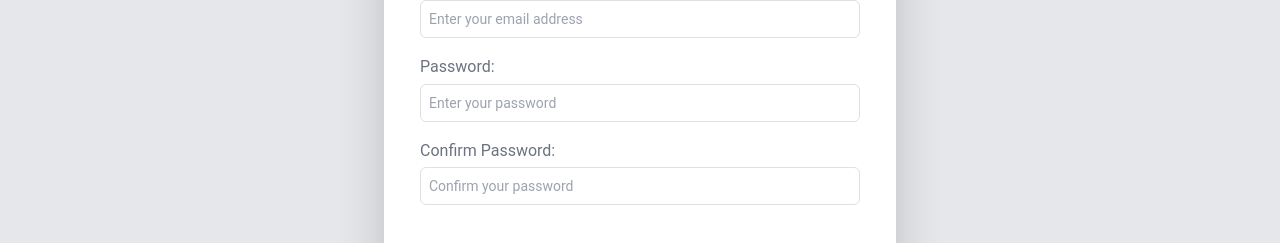
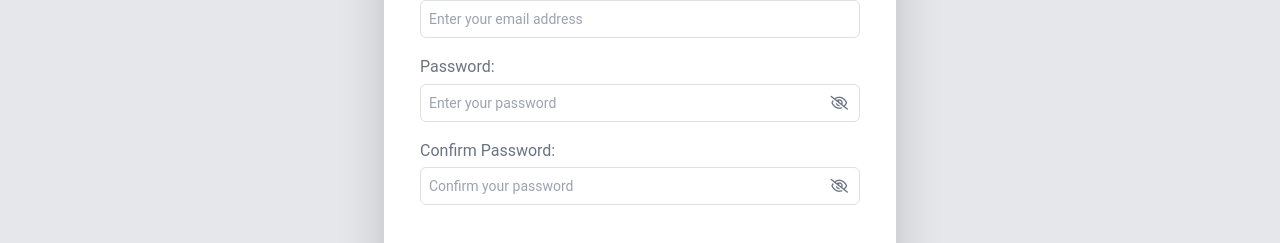
Before and after one commit to Germanium-Morina/TO-DO-LIST-APP, a React (Create React App) app in the folder front-end/: page /register in a window 1280 px wide. Shown: the part 395-638 px from the top of the page. Built offline with nearby package versions, Linux system fonts and the light colour scheme.

Commit message:
fixing log in register show password

```diff
--- a/front-end/src/Components/Auth/Login.js
+++ b/front-end/src/Components/Auth/Login.js
@@ -8,6 +8,7 @@ function Login() {
   })
   const [errors, setErrors] = useState({});
   const [isSubmitted, setIsSubmitted] = useState(false);
+  const [showPassword, setShowPassword] = useState(false);
   const navigate = useNavigate();
   const handleChange = (e) => {
     const { name, value } = e.target;
@@ -60,11 +61,14 @@ function Login() {
       navigate('/');
     }
   };
+  const togglePasswordVisibility = () => {
+    setShowPassword((prevState) => !prevState);
+  };
   return (
     <div className='flex justify-center items-center w-full h-full mt-14 '>
       <div className='flex flex-col bg-white md:pl-6 md:pr-6 pl-3 pr-4 pt-4 rounded-lg xl:w-2/5 lg:w-2/4 md:w-3/5 sm:w-3/4 mobile:w-4/5 w-full shadow-gray-200 shadow-lg ml-3 mr-3 mb-6'>
         <div className='flex justify-start items-center gap-2 mb-4 border-b-2 pb-4'>
-        <MDBIcon fas icon="sign-in-alt" size='lg'/>
+          <MDBIcon fas icon="sign-in-alt" size='lg' />
           <h1 className='text-xl m-0'>
             Sign in
           </h1>
@@ -87,15 +91,29 @@ return (
             </div>
             <div className='flex flex-col w-full gap-1'>
               <label htmlFor='password'>Password:</label>
-            <div className='flex flex-col'>
-              <input
-                type="password"
+              <div className='flex flex-col relative'>
+                <div className='relative'><input
+                  type={showPassword ? 'text' : 'password'}
                   name="password"
                   value={form.password}
                   onChange={handleChange}
-                className='border rounded-md p-2 focus:outline-none focus:shadow-gray-100 focus:shadow-sm hover:shadow-gray-100 hover:shadow-sm text-sm'
+                  className='border rounded-md p-2 focus:outline-none focus:shadow-gray-100 focus:shadow-sm hover:shadow-gray-100 hover:shadow-sm text-sm w-full'
                   placeholder='Enter your password'
                 />
+                <button
+                  type="button"
+                  onClick={togglePasswordVisibility}
+                  className="absolute inset-y-0 right-0 pr-3 flex items-center text-sm leading-5 focus:outline-none"
+                >
+                  {showPassword ? (
+                     <MDBIcon far icon="eye" />
+
+                  ) : (
+                   <MDBIcon far icon="eye-slash" />
+
+                  )}
+                </button>
+                </div>
                 {isSubmitted && errors.password && <span className='pl-1 text-sm text-red-600'>{errors.password}</span>}
               </div>
 
--- a/front-end/src/Components/Auth/Register.js
+++ b/front-end/src/Components/Auth/Register.js
@@ -9,8 +9,13 @@ function Register() {
     password: '',
     confirmPassword: ''
   })
+  const [showPasswords, setShowPasswords] = useState({
+    password: false,
+    confirmPassword: false,
+  });
   const [errors, setErrors] = useState({});
   const [isSubmitted, setIsSubmitted] = useState(false);
+
   const navigate = useNavigate();
   const handleChange = (e) => {
     const { name, value } = e.target;
@@ -73,7 +78,12 @@ function Register() {
       navigate('/');
     }
   };
-
+  const togglePasswordVisibility = (field) => {
+    setShowPasswords((prevState) => ({
+      ...prevState,
+      [field]: !prevState[field],
+    }));
+  };
 
   return (
     <div className='flex justify-center items-center w-full h-full mt-14 '>
@@ -117,14 +127,29 @@ function Register() {
             <div className='flex flex-col w-full gap-1'>
               <label htmlFor='password'>Password:</label>
               <div className='flex flex-col'>
+              <div className='flex relative'>
                 <input
-                  type="password"
+                  type={showPasswords.password ? 'text' : 'password'}
                   name="password"
                   value={form.password}
                   onChange={handleChange}
-                  className='border rounded-md p-2 focus:outline-none focus:shadow-gray-100 focus:shadow-sm hover:shadow-gray-100 hover:shadow-sm text-sm'
+                  className='border rounded-md p-2 focus:outline-none focus:shadow-gray-100 focus:shadow-sm hover:shadow-gray-100 hover:shadow-sm text-sm w-full'
                   placeholder='Enter your password'
                 />
+                <button
+                  type="button"
+                  onClick={() => togglePasswordVisibility('password')}
+                  className="absolute inset-y-0 right-0 pr-3 flex items-center text-sm leading-5 focus:outline-none"
+                >
+                  {showPasswords.password ? (
+                    <MDBIcon far icon="eye" />
+
+                  ) : (
+                    <MDBIcon far icon="eye-slash" />
+
+                  )}
+                </button>
+                </div>
                 {isSubmitted && errors.password && <span className='pl-1 text-sm text-red-600'>{errors.password}</span>}
               </div>
 
@@ -132,14 +157,29 @@ function Register() {
             <div className='flex flex-col w-full gap-1'>
               <label htmlFor='confirmPassword'>Confirm Password:</label>
               <div className='flex flex-col'>
-                <input
-                  type="password"
+                <div className='flex relative'>
+                  <input
+                  type={showPasswords.confirmPassword ? 'text' : 'password'}
                   name="confirmPassword"
                   value={form.confirmPassword}
                   onChange={handleChange}
-                  className='border rounded-md p-2 focus:outline-none focus:shadow-gray-100 focus:shadow-sm hover:shadow-gray-100 hover:shadow-sm text-sm'
+                  className='border rounded-md p-2 focus:outline-none focus:shadow-gray-100 focus:shadow-sm hover:shadow-gray-100 hover:shadow-sm text-sm w-full'
                   placeholder='Confirm your password'
                 />
+                <button
+                  type="button"
+                  onClick={() => togglePasswordVisibility('confirmPassword')}
+                  className="absolute inset-y-0 right-0 pr-3 flex items-center text-sm leading-5 focus:outline-none"
+                >
+                  {showPasswords.confirmPassword ? (
+                    <MDBIcon far icon="eye" />
+
+                  ) : (
+                    <MDBIcon far icon="eye-slash" />
+
+                  )}
+                </button>
+                </div>
                 {isSubmitted && errors.confirmPassword && <span className='pl-1 text-sm text-red-600'>{errors.confirmPassword}</span>}
               </div>
 
```
Lines whose indentation alone changed are shown as unchanged.
